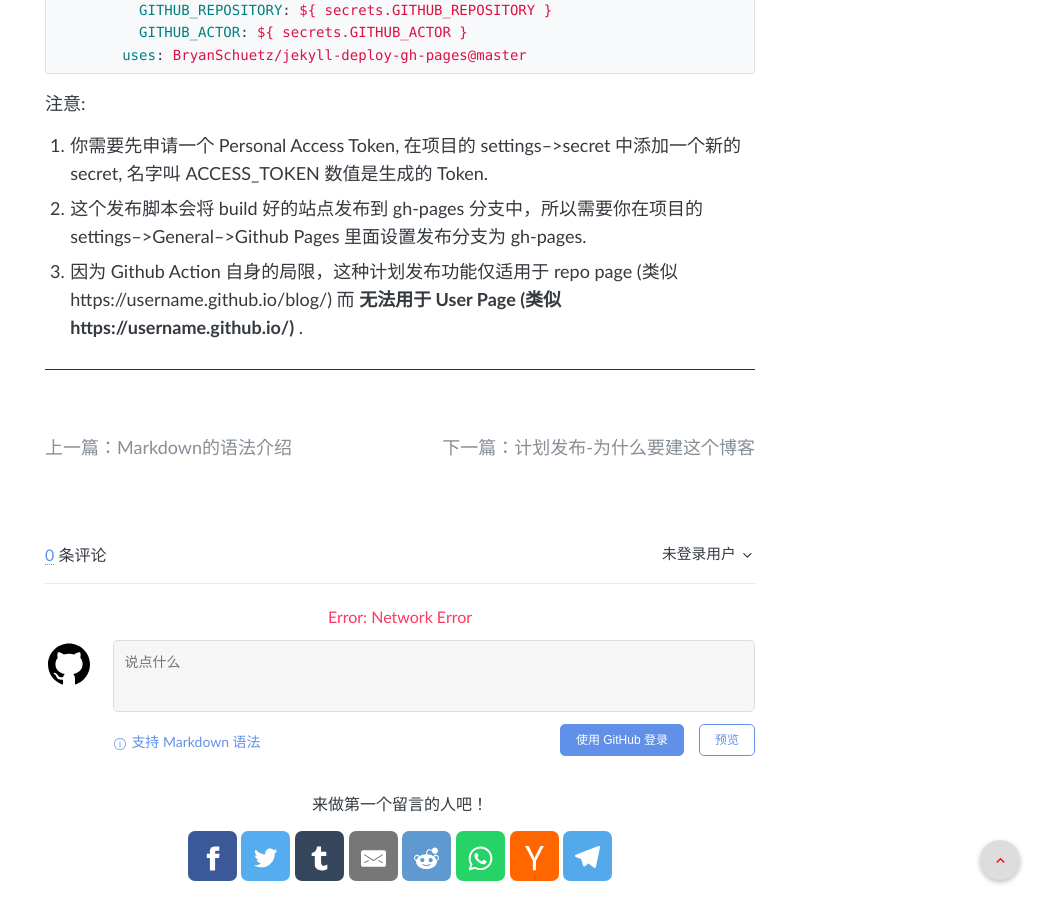
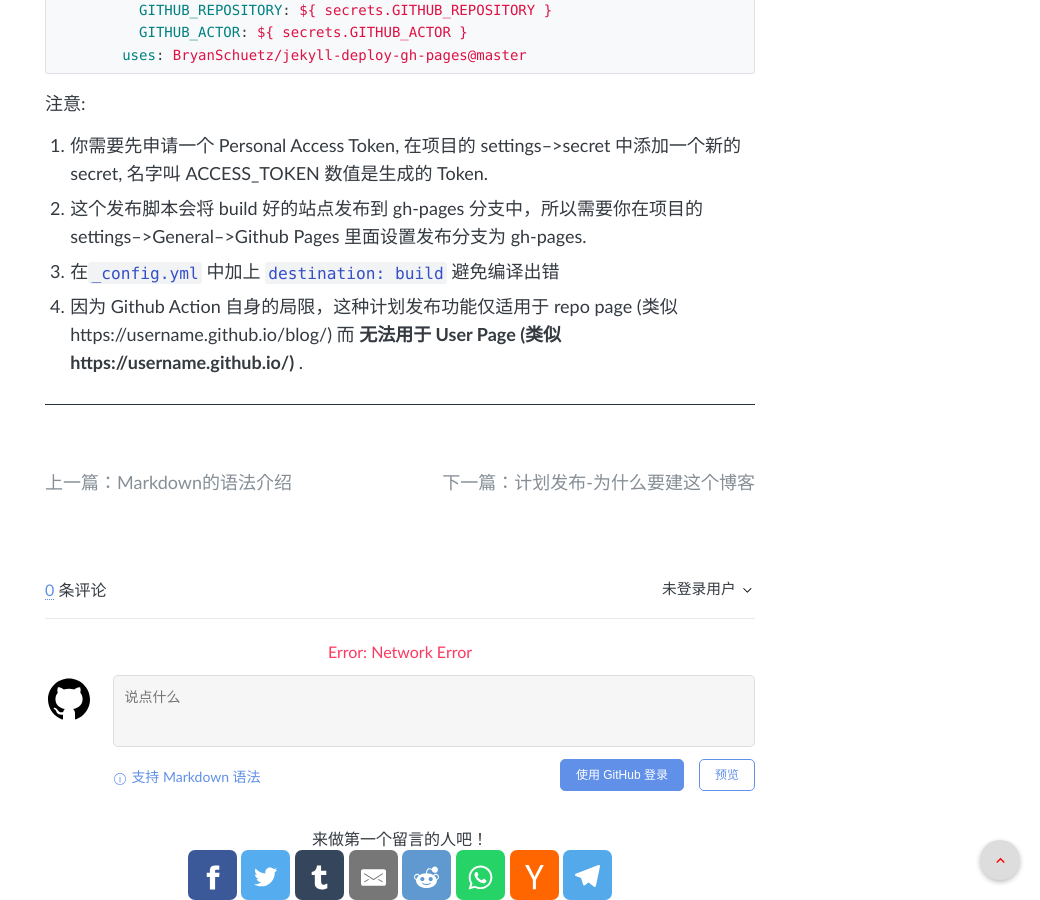
Before and after one commit to TerminusBot/terminus-jekyll-template, a Jekyll site: the page built from _posts/2020-01-14-scheduled-post.md, in a window 1280 px wide and 900 px high, scrolled down 3845 px. Shown: the whole window, without its empty margins (240-1280 px from the left). Built offline with Jekyll 4.4.1, drawn with Linux system fonts in a browser that asks for light colours; comment, search, counter and statistics services are not loaded.

Commit message:
Update 2020-01-14-scheduled-post.md

```diff
--- a/_posts/2020-01-14-scheduled-post.md
+++ b/_posts/2020-01-14-scheduled-post.md
@@ -127,4 +127,5 @@
 注意:
 1. 你需要先申请一个Personal Access Token, 在项目的settings-->secret中添加一个新的secret,名字叫ACCESS_TOKEN数值是生成的Token.
 2. 这个发布脚本会将build好的站点发布到gh-pages分支中，所以需要你在项目的settings-->General-->Github Pages里面设置发布分支为gh-pages.
-3. 因为Github Action自身的局限，这种计划发布功能仅适用于repo page (类似https://username.github.io/blog/) 而 **无法用于 User Page (类似https://username.github.io/)** .
+3. 在`_config.yml`中加上`destination: build`避免编译出错
+4. 因为Github Action自身的局限，这种计划发布功能仅适用于repo page (类似https://username.github.io/blog/) 而 **无法用于 User Page (类似https://username.github.io/)** .
```
